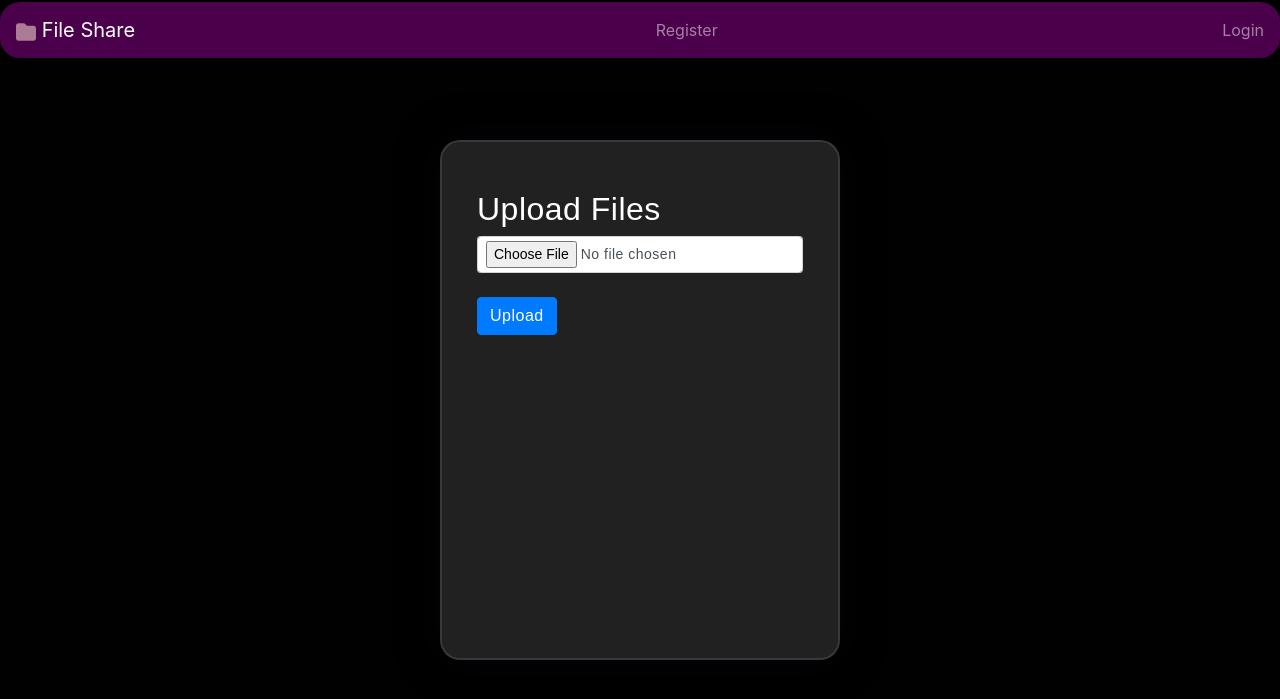
After one commit to DevER-M/sql-stuff-wip, a Flask app: page /upload in a window 1280 px wide. The commit adds this page. Shown: the top 699 px of the page. Run offline with Flask 3, Linux system fonts and the light colour scheme; some libraries are stand-ins or nearby versions.

Commit message:
file upload to DB WORKS

```diff
--- a/fileshare/forms.py
+++ b/fileshare/forms.py
@@ -1,5 +1,5 @@
 from flask_wtf import FlaskForm
-from wtforms import StringField, EmailField, PasswordField, SubmitField
+from wtforms import StringField, EmailField, PasswordField, SubmitField,FileField
 from wtforms.validators import DataRequired, Email, Length, ValidationError
 from fileshare.models import User
 
@@ -29,3 +29,7 @@ class LoginForm(FlaskForm):
     email = EmailField("email", validators=[Email(), DataRequired()])
     password = PasswordField("password", validators=[DataRequired()])
     submit = SubmitField("Log In")
+
+class AddFileForm(FlaskForm):
+    file = FileField("Upload File",validators=[DataRequired()])
+    submit = SubmitField("Upload")
--- a/fileshare/models.py
+++ b/fileshare/models.py
@@ -30,12 +30,14 @@ class File(db.Model):
     id = mapped_column(Integer, primary_key=True, autoincrement=True)
     user_id = mapped_column(Integer, ForeignKey("user.id"), nullable=False)
     file = mapped_column(BLOB)
+    filename = mapped_column(String)
 
     user = db.relationship("User", back_populates="files")
 
     def __repr__(self):
         return f"File({self.id}, {self.user_id})"
 
-    def __init__(self, user_id, file):
+    def __init__(self, user_id, file,filename):
         self.user_id = user_id
         self.file = file
+        self.filename = filename
--- a/fileshare/routes.py
+++ b/fileshare/routes.py
@@ -1,10 +1,12 @@
 from fileshare import app, db
 from sqlalchemy import select
-from fileshare.forms import RegisterForm, LoginForm
-from flask import render_template, redirect, flash
+from fileshare.forms import RegisterForm, LoginForm, AddFileForm
+from flask import render_template, redirect, flash,request,send_file
 from fileshare import bcrypt
-from fileshare.models import User
+from fileshare.models import User,File
+from werkzeug.utils import secure_filename
 from flask_login import login_user, logout_user, login_required, current_user
+from io import BytesIO
 
 
 @app.route("/show_table/")
@@ -66,3 +68,20 @@ def account():
     return render_template(
         "account.html",
     )
+
+@login_required
+@app.route("/upload",methods=["GET","POST"])
+def upload():
+    form: AddFileForm = AddFileForm()
+    if request.method=="POST" and current_user.is_authenticated:
+        file = form.file.data
+        user_file = File(current_user.id,request.files["file"].read(),file.filename)
+        db.session.add(user_file)
+        db.session.commit()
+        flash("done")
+        return redirect("/upload")
+    elif not current_user.is_authenticated:
+        flash("Please login/register to upload files!")
+        return render_template("upload.html",form=form)
+    else:
+        return render_template("upload.html",form=form)
--- a/fileshare/static/main.css
+++ b/fileshare/static/main.css
@@ -54,7 +54,7 @@ label{
     font-size: 16px;
     font-weight: 500;
 }
-input{
+.input-login-logout{
     display: block;
     height: 50px;
     width: 100%;
--- a/fileshare/templates/layout.html
+++ b/fileshare/templates/layout.html
@@ -3,17 +3,9 @@
   <head>
     <meta charset="UTF-8" />
     <meta name="viewport" content="width=device-width, initial-scale=1.0" />
-    <link
-      rel="stylesheet"
-      href="https://maxcdn.bootstrapcdn.com/bootstrap/4.0.0/css/bootstrap.min.css"
-      integrity="sha384-Gn5384xqQ1aoWXA+058RXPxPg6fy4IWvTNh0E263XmFcJlSAwiGgFAW/dAiS6JXm"
-      crossorigin="anonymous"
-    />
-    <link
-      rel="stylesheet"
-      type="text/css"
-      href="{{ url_for('static', filename='main.css') }}"
-    />
+    <link rel="stylesheet" href="https://maxcdn.bootstrapcdn.com/bootstrap/4.0.0/css/bootstrap.min.css" integrity="sha384-Gn5384xqQ1aoWXA+058RXPxPg6fy4IWvTNh0E263XmFcJlSAwiGgFAW/dAiS6JXm" crossorigin="anonymous"/>
+    <link rel="stylesheet" type="text/css" href="{{ url_for('static', filename='main.css') }}"/>
+    {% block style %}{% endblock style%}
     {% if title %}
     <title>{{ title }}</title>
     {% else %}
@@ -21,8 +13,9 @@
     {% endif %}
   </head>
 
+
   <body>
-    <div class="navbar vbar-fixed-top navbar-dark bg-pur">
+    <div class="navbar navbar-fixed-top navbar-dark bg-pur">
       {% if current_user.is_authenticated %}
         <a href="/home" class="navbar-brand">
           <img src="{{ url_for('static',filename='icon.svg') }}"/>
@@ -30,7 +23,6 @@
         </a>
         <a class="navbar-text" href="/account">Account</a>
         <a class="navbar-text" href="/logout">Logout</a>
-
       {% else %}
         <a href="/home" class="navbar-brand">
           <img src="{{url_for('static',filename='icon.svg')}}"/>
@@ -40,17 +32,19 @@
         <a class="navbar-text" href="/login">Login</a>
       {% endif %}
     </div>
-    <div class="row float-right mr-3 mt-4">
+
     {% with messages = get_flashed_messages() %}
         {% if messages %}
             {% for message in messages %}
+            <div class="row float-right mr-3 mt-4">
                 <div class="alert alert-dark" id="hide" role="alert">
                   {{ message }}
+                </div>
             </div>
             {% endfor %}
         {% endif %}
     {% endwith %}
-    </div>
+
     <main role="main" class="container mt-4">
       {% block body %}{% endblock %}
     </main>
--- /dev/null
+++ b/fileshare/templates/upload.html
@@ -0,0 +1,10 @@
+{% extends "layout.html" %}
+{% block body%}
+<form method=post enctype=multipart/form-data class="form pt-5">
+    <h2>Upload Files</h2>
+    <div class="custom-file">
+        {{form.file(class="form-control form-control-sm")}}
+        {{form.submit(class="btn btn-primary mt-4")}}
+    </div>
+</form>
+{% endblock body %}
```
Also changed, not shown: fileshare/templates/home.html (+1 -17 lines), 1 other file. Lines whose indentation alone changed are shown as unchanged.
